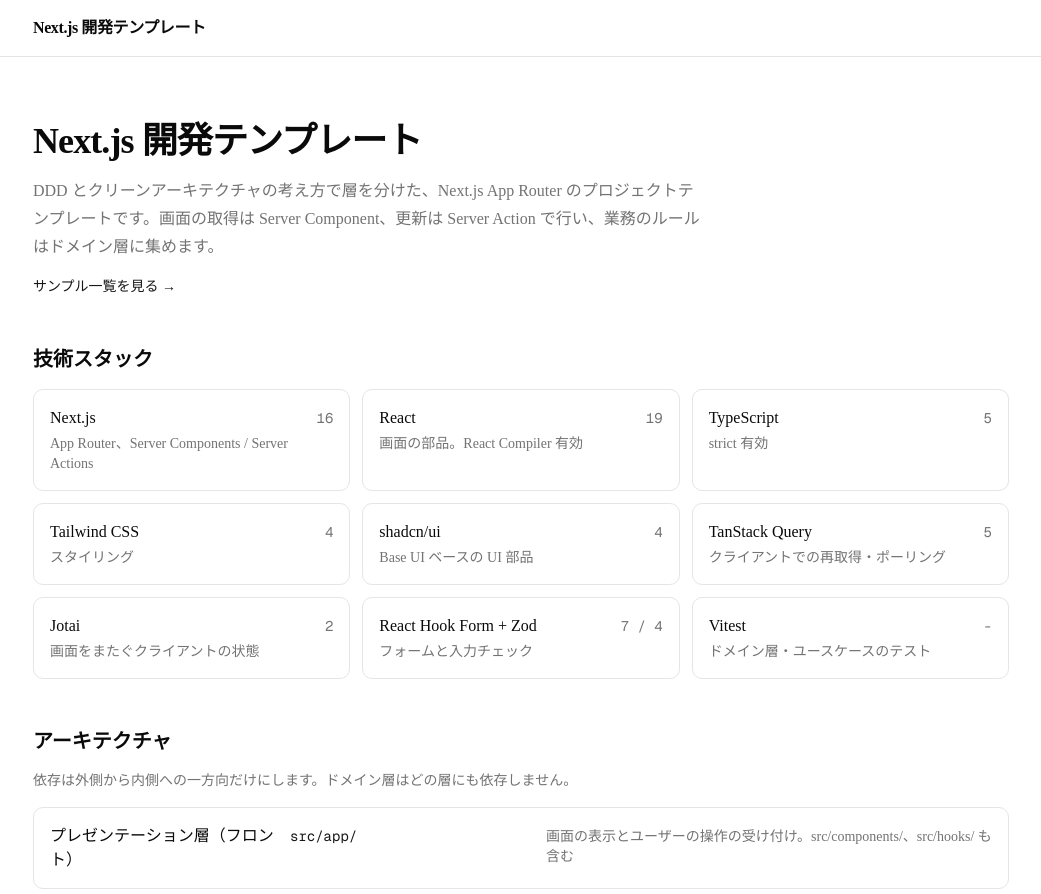
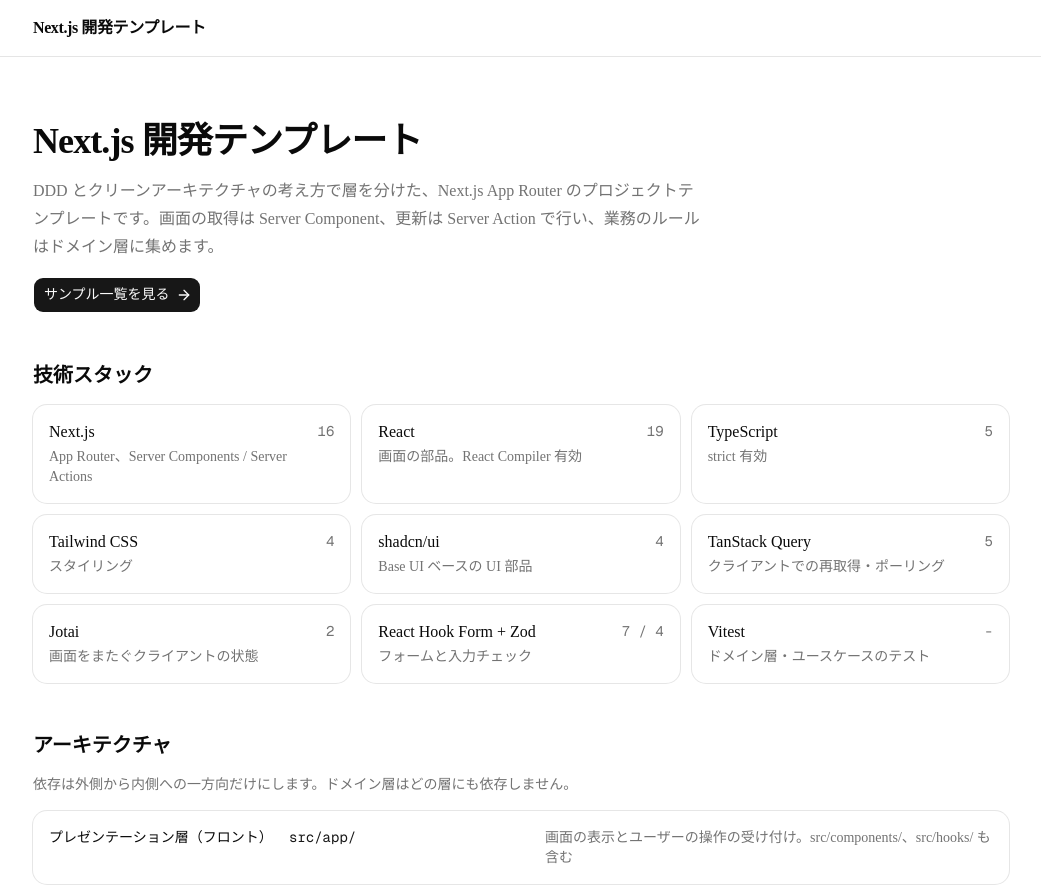
Before and after one commit to m-eiichi/next-dev-env, a Next.js app: page / in a window 1280 px wide. Shown: the top 894 px of the page, without its empty margins (119-1160 px from the left). Built offline with nearby package versions, Linux system fonts and the light colour scheme.

Commit message:
feat: コンポーネントのリファクタリングと新しいコンポーネント（Badge、CodeBlock、Spinner、Card）を追加

```diff
--- a/src/app/_components/architecture-section.tsx
+++ b/src/app/_components/architecture-section.tsx
@@ -1,3 +1,5 @@
+import { Card, CardContent } from "@/components/molecules/card";
+
 // 内容は docs/01_全体設計/06_アーキテクチャ.md の「2. 層の構成」に合わせる
 const LAYERS = [
   {
@@ -38,13 +40,17 @@
       </p>
       <ol className="flex flex-col gap-3">
         {LAYERS.map((layer) => (
-          <li
-            key={layer.path}
-            className="flex flex-col gap-1 rounded-lg border border-border p-4 sm:flex-row sm:items-baseline sm:gap-4"
-          >
-            <span className="font-medium sm:w-56 sm:shrink-0">{layer.name}</span>
-            <code className="font-mono text-sm text-primary sm:w-60 sm:shrink-0">{layer.path}</code>
-            <span className="text-sm text-muted-foreground">{layer.role}</span>
+          <li key={layer.path}>
+            <Card>
+              {/* SCR-001 の「2.1 レスポンシブ」: モバイルは縦、sm 以上は横 1 行 */}
+              <CardContent className="flex flex-col gap-1 sm:flex-row sm:items-baseline sm:gap-4">
+                <span className="font-medium sm:w-56 sm:shrink-0">{layer.name}</span>
+                <code className="font-mono text-sm text-primary sm:w-60 sm:shrink-0">
+                  {layer.path}
+                </code>
+                <span className="text-sm text-muted-foreground">{layer.role}</span>
+              </CardContent>
+            </Card>
           </li>
         ))}
       </ol>
--- a/src/app/_components/getting-started-section.tsx
+++ b/src/app/_components/getting-started-section.tsx
@@ -1,3 +1,4 @@
+import { CodeBlock } from "@/components/atoms/code-block";
 // 内容はルートの README.md の「始め方」「よく使うコマンド」に合わせる
 const STEPS = [
   { label: "依存パッケージをインストールする", command: "pnpm install" },
@@ -5,13 +6,17 @@
   { label: "開発サーバーを起動する", command: "pnpm dev" },
   {
     label: "Pull Request の前に CI と同じチェックを実行する",
-    command: "pnpm lint && pnpm lint:ls && pnpm typecheck && pnpm test:coverage && pnpm build",
+    command:
+      "pnpm lint && pnpm lint:ls && pnpm typecheck && pnpm test:coverage && pnpm build",
   },
 ] as const;
 
 export function GettingStartedSection() {
   return (
-    <section aria-labelledby="getting-started-heading" className="flex flex-col gap-4">
+    <section
+      aria-labelledby="getting-started-heading"
+      className="flex flex-col gap-4"
+    >
       <h2 id="getting-started-heading" className="text-xl font-semibold">
         始め方
       </h2>
@@ -21,9 +26,7 @@
             <span className="text-sm">
               {index + 1}. {step.label}
             </span>
-            <pre className="overflow-x-auto rounded-lg bg-muted px-4 py-3 font-mono text-sm">
-              <code>{step.command}</code>
-            </pre>
+            <CodeBlock>{step.command}</CodeBlock>
           </li>
         ))}
       </ol>
--- a/src/app/_components/hero-section.tsx
+++ b/src/app/_components/hero-section.tsx
@@ -1,4 +1,6 @@
+import { ArrowRight } from "lucide-react";
 import Link from "next/link";
+import { buttonVariants } from "@/components/atoms/button";
 
 export function HeroSection() {
   return (
@@ -11,11 +13,10 @@
         のプロジェクトテンプレートです。画面の取得は Server Component、更新は
         Server Action で行い、業務のルールはドメイン層に集めます。
       </p>
-      <Link
-        href="/example"
-        className="text-sm font-medium text-primary underline-offset-4 hover:underline"
-      >
-        サンプル一覧を見る →
+      {/* 画面の移動なので <a>（Link）のまま、見た目だけ button にする */}
+      <Link href="/example" className={buttonVariants({ size: "lg", className: "self-start" })}>
+        サンプル一覧を見る
+        <ArrowRight data-icon="inline-end" aria-hidden="true" />
       </Link>
     </section>
   );
--- a/src/app/_components/tech-stack-section.tsx
+++ b/src/app/_components/tech-stack-section.tsx
@@ -1,3 +1,11 @@
+import {
+  Card,
+  CardAction,
+  CardDescription,
+  CardHeader,
+  CardTitle,
+} from "@/components/molecules/card";
+
 // 内容は docs/01_全体設計/02_システム構成.md の「1. 技術スタック」に合わせる
 const TECH_STACK = [
   { name: "Next.js", version: "16", usage: "App Router、Server Components / Server Actions" },
@@ -19,12 +27,16 @@
       </h2>
       <ul className="grid gap-3 sm:grid-cols-2 lg:grid-cols-3">
         {TECH_STACK.map((tech) => (
-          <li key={tech.name} className="rounded-lg border border-border p-4">
-            <p className="flex items-baseline justify-between gap-2">
-              <span className="font-medium">{tech.name}</span>
-              <span className="font-mono text-sm text-muted-foreground">{tech.version}</span>
-            </p>
-            <p className="mt-1 text-sm text-muted-foreground">{tech.usage}</p>
+          <li key={tech.name}>
+            <Card className="h-full">
+              <CardHeader>
+                <CardTitle>{tech.name}</CardTitle>
+                <CardAction className="font-mono text-sm text-muted-foreground">
+                  {tech.version}
+                </CardAction>
+                <CardDescription>{tech.usage}</CardDescription>
+              </CardHeader>
+            </Card>
           </li>
         ))}
       </ul>
--- /dev/null
+++ b/src/components/atoms/badge/index.tsx
@@ -0,0 +1,51 @@
+import { mergeProps } from "@base-ui/react/merge-props"
+import { useRender } from "@base-ui/react/use-render"
+import { cva, type VariantProps } from "class-variance-authority"
+import { cn } from "cn"
+
+const badgeVariants = cva(
+  "group/badge inline-flex h-5 w-fit shrink-0 items-center justify-center gap-1 overflow-hidden rounded-4xl border border-transparent px-2 py-0.5 text-xs font-medium whitespace-nowrap transition-all focus-visible:border-ring focus-visible:ring-[3px] focus-visible:ring-ring/50 has-data-[icon=inline-end]:pr-1.5 has-data-[icon=inline-start]:pl-1.5 aria-invalid:border-destructive aria-invalid:ring-destructive/20 dark:aria-invalid:ring-destructive/40 [&>svg]:pointer-events-none [&>svg]:size-3!",
+  {
+    variants: {
+      variant: {
+        default: "bg-primary text-primary-foreground [a]:hover:bg-primary/80",
+        secondary:
+          "bg-secondary text-secondary-foreground [a]:hover:bg-secondary/80",
+        destructive:
+          "bg-destructive/10 text-destructive focus-visible:ring-destructive/20 dark:bg-destructive/20 dark:focus-visible:ring-destructive/40 [a]:hover:bg-destructive/20",
+        outline:
+          "border-border text-foreground [a]:hover:bg-muted [a]:hover:text-muted-foreground",
+        ghost:
+          "hover:bg-muted hover:text-muted-foreground dark:hover:bg-muted/50",
+        link: "text-primary underline-offset-4 hover:underline",
+      },
+    },
+    defaultVariants: {
+      variant: "default",
+    },
+  }
+)
+
+function Badge({
+  className,
+  variant = "default",
+  render,
+  ...props
+}: useRender.ComponentProps<"span"> & VariantProps<typeof badgeVariants>) {
+  return useRender({
+    defaultTagName: "span",
+    props: mergeProps<"span">(
+      {
+        className: cn(badgeVariants({ variant }), className),
+      },
+      props
+    ),
+    render,
+    state: {
+      slot: "badge",
+      variant,
+    },
+  })
+}
+
+export { Badge, badgeVariants }
--- /dev/null
+++ b/src/components/atoms/code-block/index.tsx
@@ -0,0 +1,19 @@
+import { cn } from "@/lib/utils";
+
+type CodeBlockProps = {
+  children: React.ReactNode;
+  className?: string;
+};
+
+export function CodeBlock({ children, className }: CodeBlockProps) {
+  return (
+    <pre
+      className={cn(
+        "overflow-x-auto rounded-lg bg-muted px-4 py-3 font-mono text-sm",
+        className,
+      )}
+    >
+      <code>{children}</code>
+    </pre>
+  );
+}
--- /dev/null
+++ b/src/components/atoms/spinner/index.tsx
@@ -0,0 +1,10 @@
+import { cn } from "cn"
+import { Loader2Icon } from "lucide-react"
+
+function Spinner({ className, ...props }: React.ComponentProps<"svg">) {
+  return (
+    <Loader2Icon data-slot="spinner" role="status" aria-label="Loading" className={cn("size-4 animate-spin", className)} {...props} />
+  )
+}
+
+export { Spinner }
--- /dev/null
+++ b/src/components/molecules/card/index.tsx
@@ -0,0 +1,102 @@
+import * as React from "react"
+import { cn } from "cn"
+
+function Card({
+  className,
+  size = "default",
+  ...props
+}: React.ComponentProps<"div"> & { size?: "default" | "sm" }) {
+  return (
+    <div
+      data-slot="card"
+      data-size={size}
+      className={cn(
+        "group/card flex flex-col gap-(--card-spacing) overflow-hidden rounded-xl bg-card py-(--card-spacing) text-sm text-card-foreground ring-1 ring-foreground/10 [--card-spacing:--spacing(4)] has-data-[slot=card-footer]:pb-0 has-[>img:first-child]:pt-0 data-[size=sm]:[--card-spacing:--spacing(3)] data-[size=sm]:has-data-[slot=card-footer]:pb-0 *:[img:first-child]:rounded-t-xl *:[img:last-child]:rounded-b-xl",
+        className
+      )}
+      {...props}
+    />
+  )
+}
+
+function CardHeader({ className, ...props }: React.ComponentProps<"div">) {
+  return (
+    <div
+      data-slot="card-header"
+      className={cn(
+        "group/card-header @container/card-header grid auto-rows-min items-start gap-1 rounded-t-xl px-(--card-spacing) has-data-[slot=card-action]:grid-cols-[1fr_auto] has-data-[slot=card-description]:grid-rows-[auto_auto] [.border-b]:pb-(--card-spacing)",
+        className
+      )}
+      {...props}
+    />
+  )
+}
+
+function CardTitle({ className, ...props }: React.ComponentProps<"div">) {
+  return (
+    <div
+      data-slot="card-title"
+      className={cn(
+        "font-heading text-base leading-snug font-medium group-data-[size=sm]/card:text-sm",
+        className
+      )}
+      {...props}
+    />
+  )
+}
+
+function CardDescription({ className, ...props }: React.ComponentProps<"div">) {
+  return (
+    <div
+      data-slot="card-description"
+      className={cn("text-sm text-muted-foreground", className)}
+      {...props}
+    />
+  )
+}
+
+function CardAction({ className, ...props }: React.ComponentProps<"div">) {
+  return (
+    <div
+      data-slot="card-action"
+      className={cn(
+        "col-start-2 row-span-2 row-start-1 self-start justify-self-end",
+        className
+      )}
+      {...props}
+    />
+  )
+}
+
+function CardContent({ className, ...props }: React.ComponentProps<"div">) {
+  return (
+    <div
+      data-slot="card-content"
+      className={cn("px-(--card-spacing)", className)}
+      {...props}
+    />
+  )
+}
+
+function CardFooter({ className, ...props }: React.ComponentProps<"div">) {
+  return (
+    <div
+      data-slot="card-footer"
+      className={cn(
+        "flex items-center rounded-b-xl border-t bg-muted/50 p-(--card-spacing)",
+        className
+      )}
+      {...props}
+    />
+  )
+}
+
+export {
+  Card,
+  CardHeader,
+  CardFooter,
+  CardTitle,
+  CardAction,
+  CardDescription,
+  CardContent,
+}
```
